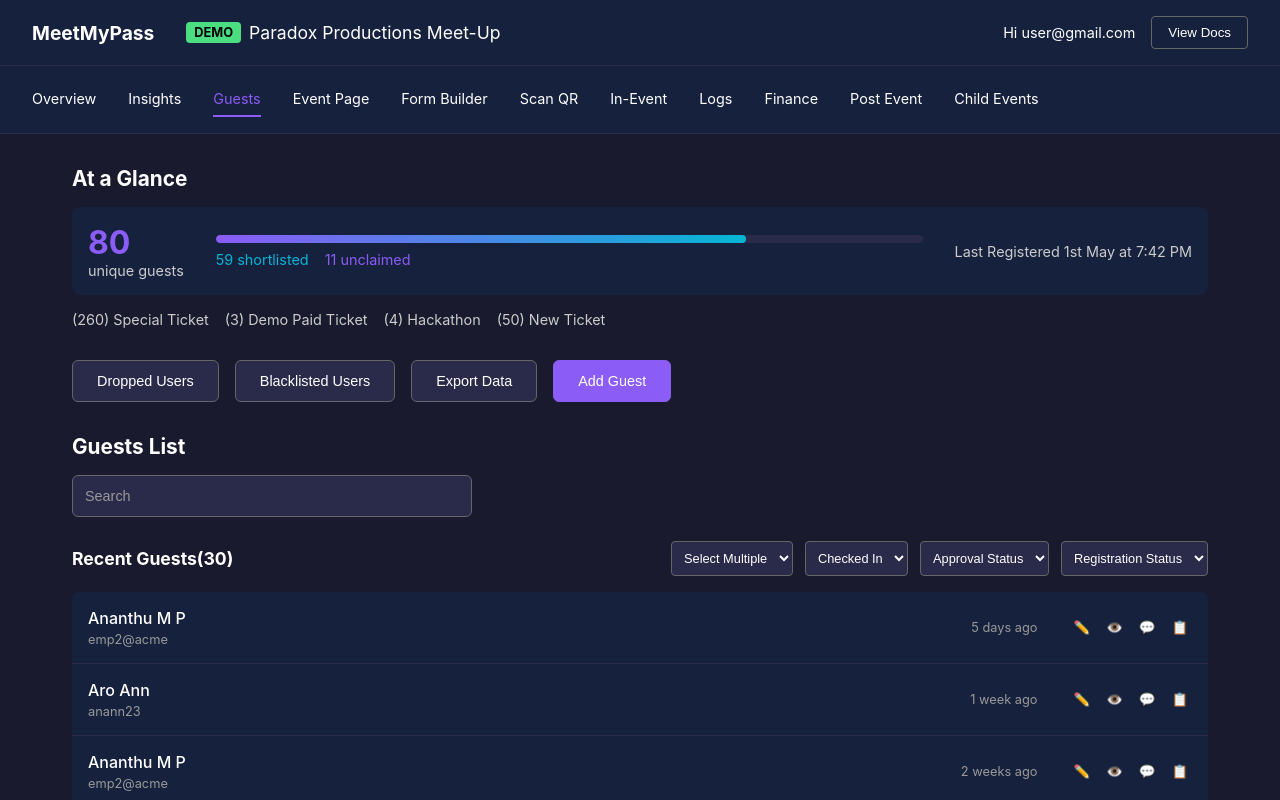
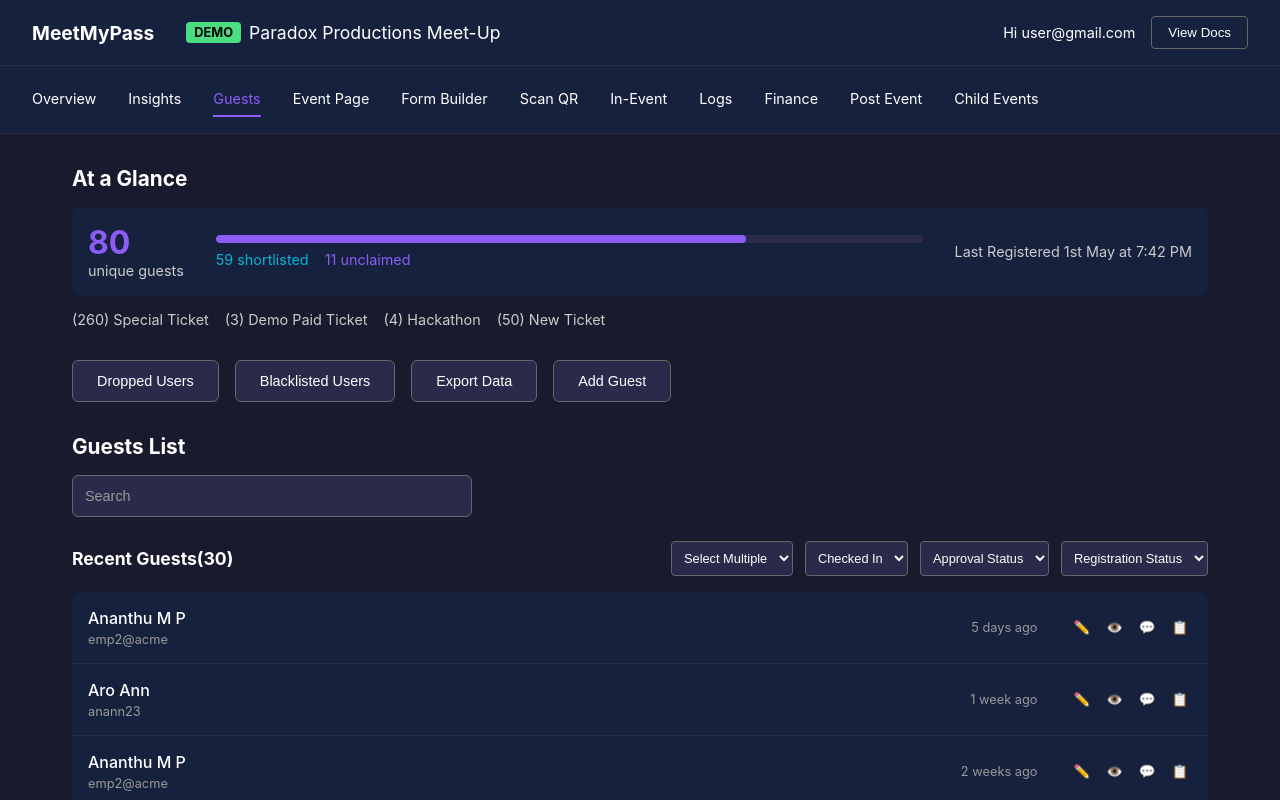
Before and after one commit to dariogeorge21/intern-task1, a React (Vite) app: page / in a window 1280 px wide. Shown: the top 800 px of the page. Built offline with nearby package versions, Linux system fonts and the light colour scheme.

Commit message:
colors fixedd

```diff
--- a/src/App.css
+++ b/src/App.css
@@ -141,7 +141,7 @@
 .progress-fill {
   height: 100%;
   width: 75%;
-  background: linear-gradient(90deg, #8b5cf6, #06b6d4);
+  background: #8b5cf6;
   border-radius: 4px;
 }
 
@@ -186,11 +186,6 @@
   border-radius: 6px;
   cursor: pointer;
   font-size: 0.9rem;
-}
-
-.action-btn.primary {
-  background-color: #8b5cf6;
-  border-color: #8b5cf6;
 }
 
 .guests-section h2 {
--- a/src/App.tsx
+++ b/src/App.tsx
@@ -83,7 +83,7 @@
           <button className="action-btn">Dropped Users</button>
           <button className="action-btn">Blacklisted Users</button>
           <button className="action-btn">Export Data</button>
-          <button className="action-btn primary">Add Guest</button>
+          <button className="action-btn">Add Guest</button>
         </section>
 
         <section className="guests-section">
```
